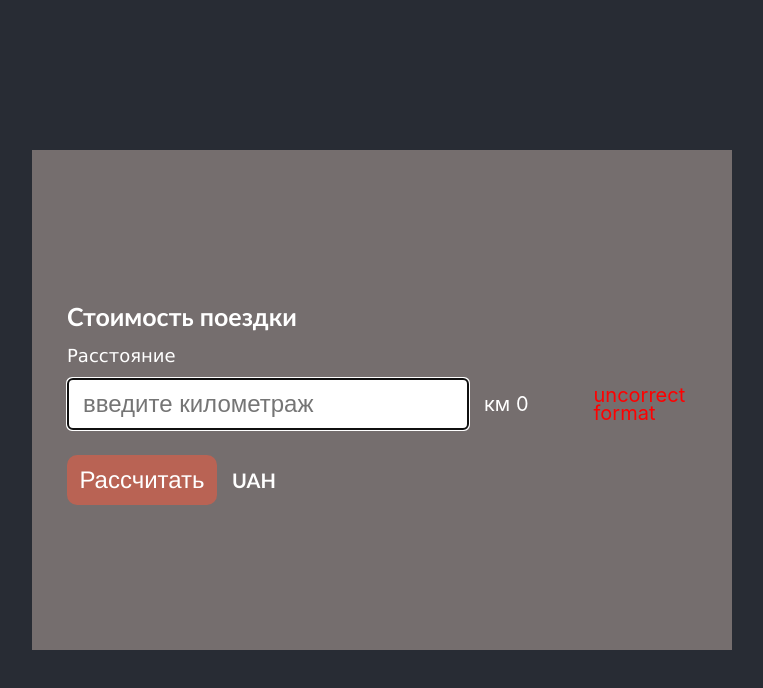
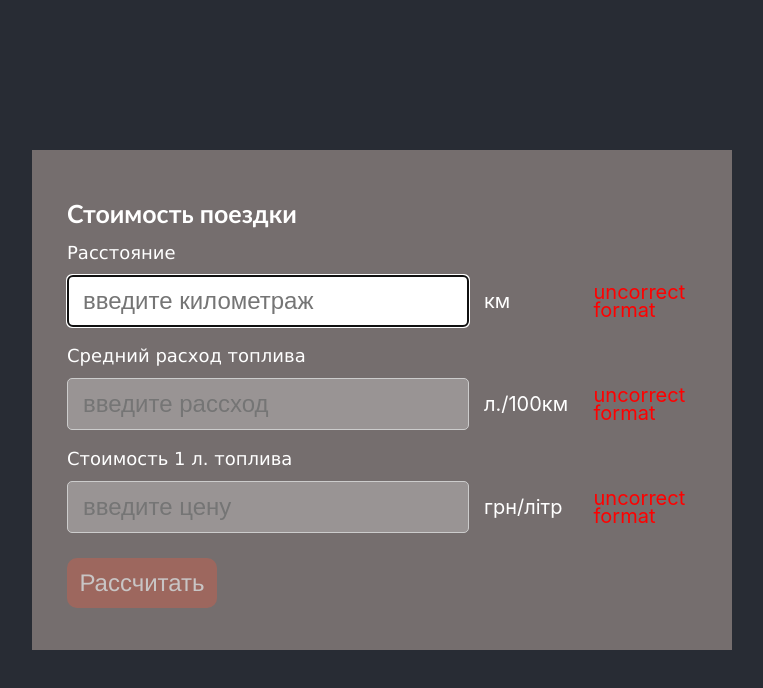
Before and after one commit to KostiantynPolishko2/fuel-calculator, a React (Create React App) app: page / in a window 1280 px wide. Shown: the top 688 px of the page, without its empty margins (258-1021 px from the left). Built offline with nearby package versions, Linux system fonts and the light colour scheme.

Commit message:
6 Done arrow function calcCost(distance, consume, price)
Function assied to btn 'cost'.

```diff
--- a/src/App.js
+++ b/src/App.js
@@ -5,24 +5,30 @@ import './fuel-calculator.css';
 function App() {
 
   // disabled={isDistance? 'disabled' : ''}
-  let [isDistance, setIsDistance] = useState(false);
-  let [distance, setDistance] = useState(0);
+  const [isDistance, setIsDistance] = useState(false);
+  const [distance, setDistance] = useState(0);
 
-  // const [isConsume, setIsConsume] = useState(false);
-  // const [consume, setConsume] = useState(0);
+  const [isConsume, setIsConsume] = useState(false);
+  const [consume, setConsume] = useState(0);
 
-  // const [isPrice, setIsPrice] = useState(false);
-  // const [price, setPrice] = useState(0);
+  const [isPrice, setIsPrice] = useState(false);
+  const [price, setPrice] = useState(0);
 
-  const setStates = (e) => {
-    if(isDigitValue(e)){
-      setIsDistance(true);
-      setDistance(getDigitValue(e));
-    }
-    else{
-      setIsDistance(false);
-      setDistance(0);
-    }
+  const [cost, setCost] = useState(0);
+
+  const setStateDistance = (e) => {
+    if(isDigitValue(e)){ setIsDistance(true); setDistance(getDigitValue(e));}
+    else{ setIsDistance(false); setDistance(0);}
+  }
+
+  const setStateConsume = (e) => {
+    if(isDigitValue(e)){ setIsConsume(true); setConsume(getDigitValue(e));}
+    else{ setIsConsume(false); setConsume(0);}
+  }
+
+  const setStatePrice = (e) => {
+    if(isDigitValue(e)){ setIsPrice(true); setPrice(getDigitValue(e));}
+    else{ setIsPrice(false); setPrice(0);}
   }
 
   return (
@@ -36,40 +42,44 @@ function App() {
           <label for='distance'>Расстояние</label>
         </div>
         <div class='input-field'>
-          <input onBlur={setStates} type='text' id='distance' name='distance_km' placeholder='введите километраж' autoFocus></input>
-          <p>км {distance}</p>
+          <input onBlur={setStateDistance} type='text' id='distance' name='distance_km' placeholder='введите километраж' autoFocus></input>
+          <p>км</p>
           <p class='note'>{errorInfo(isDistance, distance)}</p>
         </div>
 
         {/* BLOCK AVERAGE CONSUMENION */}
-        {/* <div class='name'>
+        <div class='name'>
           <label for='consume'>Средний расход топлива</label>
         </div>
         <div class='input-field'>
-          <input onBlur={(e) => {setIsConsume(isDigitValue(e)) ? setConsume(getDigitValue(e)) : setConsume(0)}} type='text' id='consume' name='consume_lkm' placeholder='введите рассход'></input>
+          <input onBlur={setStateConsume} type='text' id='consume' name='consume_lkm' placeholder='введите рассход' disabled={!isDistance? 'disabled' : ''}></input>
           <p>л./100км</p>
           <p class='note'>{errorInfo(isConsume, consume)}</p>
-        </div> */}
+        </div>
 
         {/* BLOCK PRICE */}
-        {/* <div class='name'>
+        <div class='name'>
           <label for='price'>Стоимость 1 л. топлива</label>
         </div>
         <div class='input-field'>
-          <input onBlur={(e) => {setIsPrice(isDigitValue(e)) ? setPrice(getDigitValue(e)) : setPrice(0)}} type='text' id='price' name='price_uah' placeholder='введите цену'></input>
+          <input onBlur={setStatePrice} type='text' id='price' name='price_uah' placeholder='введите цену' disabled={!isConsume? 'disabled' : ''}></input>
           <p>грн/літр</p>
           <p class='note'>{errorInfo(isPrice, price)}</p>
-        </div> */}
+        </div>
 
         {/* BUTTON */}
         <div class='input-field' style={{marginTop: 25 + 'px'}}>
-          <button type='button' name='cost' form='fuel-calculation'>Рассчитать</button>
-          <p class='cost' style={{width: 50 + '%'}}>UAH</p>
+          <button onClick={() => setCost(calcCost(distance, consume, price))} type='button' name='cost' form='fuel-calculation' className={isPrice? '' : 'disabled'}>Рассчитать</button>
+          <p class='cost' style={{width: 50 + '%'}}>{cost ? `${cost} UAH` : ''}</p>
         </div>
 
       </form>
     </div>
   );
+}
+
+const calcCost = (distance, consume, price) => {
+  return ((distance / 100) * consume * price).toFixed(2);
 }
 
 const errorInfo = (flag, value) => {
@@ -82,13 +92,10 @@ const errorInfo = (flag, value) => {
 
 const isDigitValue = (e) => {
   const exp = /^\d+.?\d+$/;
-  console.log(exp.test(e.target.value));
-
   return exp.test(e.target.value);
 }
 
 const getDigitValue = (e) => {
-  console.log(parseFloat(e.target.value));
   return parseFloat(e.target.value);
 }
 
--- a/src/fuel-calculator.css
+++ b/src/fuel-calculator.css
@@ -43,6 +43,12 @@ button{
     font-size: 24px;
     font-family: 'Franklin Gothic Medium', 'Arial Narrow', Arial, sans-serif;
     font-weight: 500;
+    cursor: pointer;
+}
+
+button.disabled{
+    opacity: 0.6;
+    cursor: not-allowed;
 }
 
 div.title{
```
